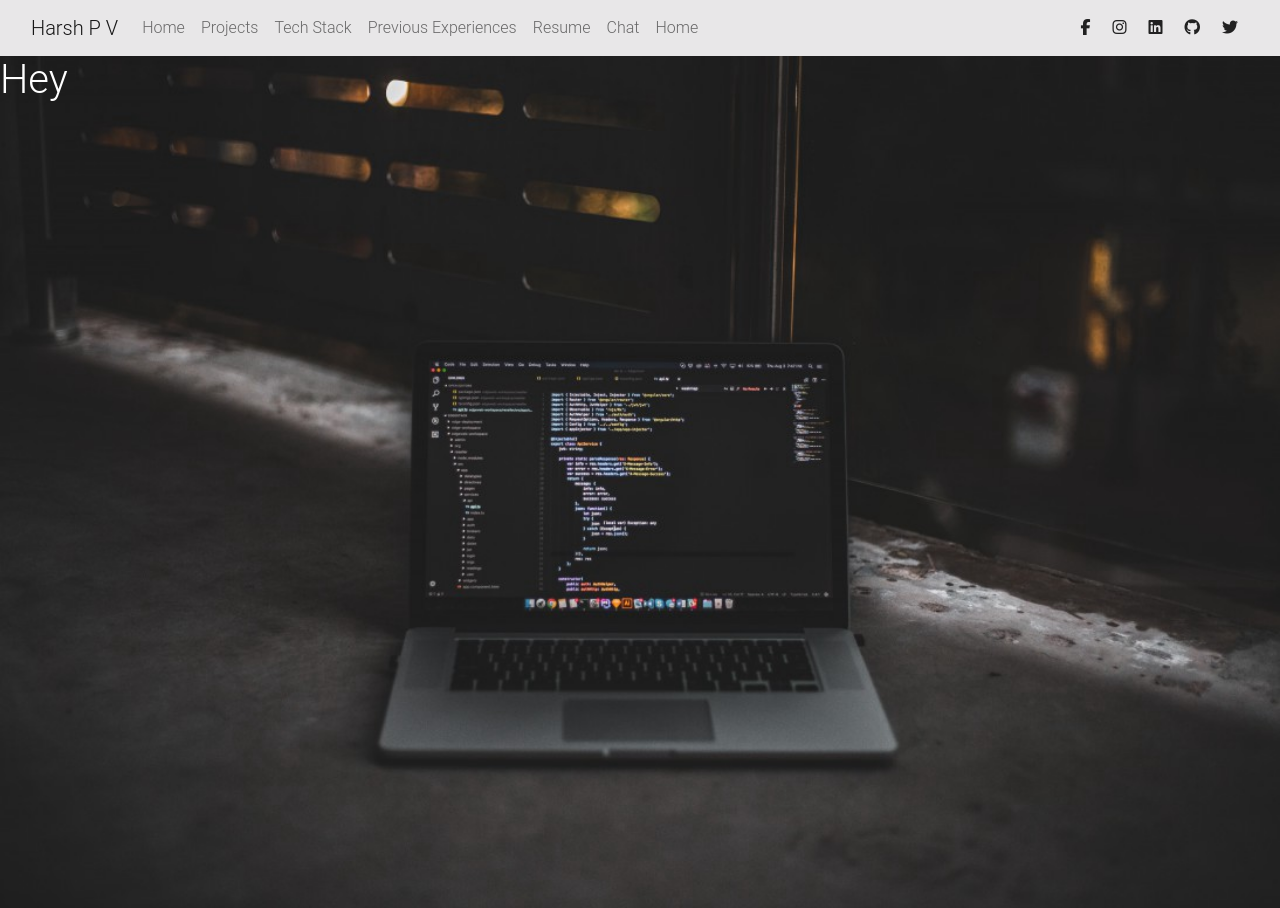
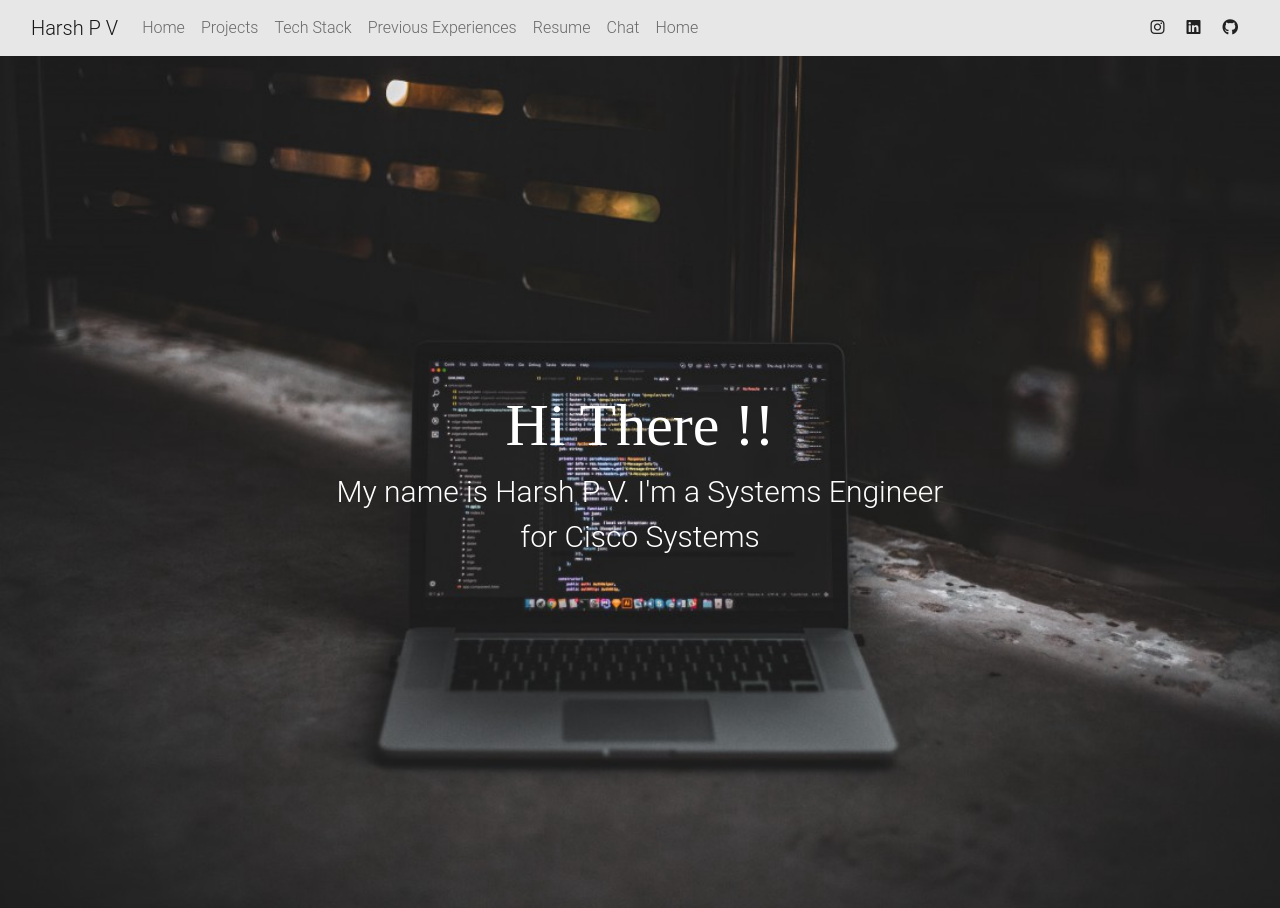
Before and after one commit to harshpv07/Portfolio, a Django app: page / in a window 1280 px wide. Shown: the top 908 px of the page. Run offline with Django 4.2, Linux system fonts and the light colour scheme; data comes from the database, SQL or seed files in the repository; some libraries are stand-ins or nearby versions.

Commit message:
Landing done

```diff
--- /dev/null
+++ b/mysite/core/static/css/landing_page.css
@@ -0,0 +1,27 @@
+.containerr {
+    position: relative;
+    width: 100%;
+     /* Set the maximum width for the container */
+  }
+
+  .image {
+    display: block;
+    width: 100%;
+    height: auto;
+  }
+
+  .text {
+    position: absolute;
+    top: 50%;
+    left: 50%;
+    transform: translate(-50%, -50%);
+    text-align: center;
+    color: white;
+  }
+
+  /* Media query for responsive font size */
+  @media (max-width: 600px) {
+    .text {
+      font-size: 14px;
+    }
+  }
--- a/mysite/core/templates/core/base.html
+++ b/mysite/core/templates/core/base.html
@@ -13,7 +13,7 @@
     </head>
     <body>
         {% block navbar %}
-            <nav class="navbar navbar-expand-sm" style = "background-color: #E8E7E8;">
+            <nav class="navbar navbar-expand-lg" style = "background-color: #E8E7E8;">
             <div class="container-fluid">
                 <a class="navbar-brand" href="#" >Harsh P V</a>
                 <button class="navbar-toggler" type="button" data-bs-toggle="collapse" data-bs-target="#collapsibleNavbar">
@@ -51,11 +51,7 @@
 
                   <ul class="navbar-nav d-flex flex-row">
                       <!-- Icons -->
-                      <li class="nav-item me-3 me-lg-0">
-                          <a class="nav-link" href="#">
-                              <i class="fab fa-facebook-f text-dark"></i>
-                          </a>
-                      </li>
+
                       <li class="nav-item me-3 me-lg-0">
                           <a class="nav-link" href="#">
                               <i class="fab fa-instagram text-dark"></i>
@@ -69,11 +65,6 @@
                       <li class="nav-item me-3 me-lg-0">
                           <a class="nav-link" href="https://github.com/harshpv07">
                               <i class="fab fa-github text-dark"></i>
-                          </a>
-                      </li>
-                      <li class="nav-item me-3 me-lg-0">
-                          <a class="nav-link" href="#">
-                              <i class="fab fa-twitter text-dark"></i>
                           </a>
                       </li>
                   </ul>
--- a/mysite/core/templates/core/index.html
+++ b/mysite/core/templates/core/index.html
@@ -22,12 +22,11 @@
 </div> -->
 
 <section>
-  <div class = "container-fluid"  style = "position : relative">
-    <div class="row">
-      <div class="col-12 p-0 m-0">
-        <h1 style = "padding-right : 50px; padding-bottom : 50px; color : white ; position : absolute; "> Hey </h1>
-        <img src = "{% static '/images/landing_page.jpeg' %}" style = "width: 100%;" />
-
+    <div class="containerr">
+      <img class="image" src="{% static '/images/landing_page.jpeg' %}" alt="Your Image">
+      <div class="text">
+        <h1 style = "font-size : 60px; font-family : Lucida Handwriting; ">Hi There !! </h1>
+        <p style = "font-size : 30px; ">My name is Harsh P V. I'm a Systems Engineer for Cisco Systems</p>
       </div>
     </div>
   </div>
```
